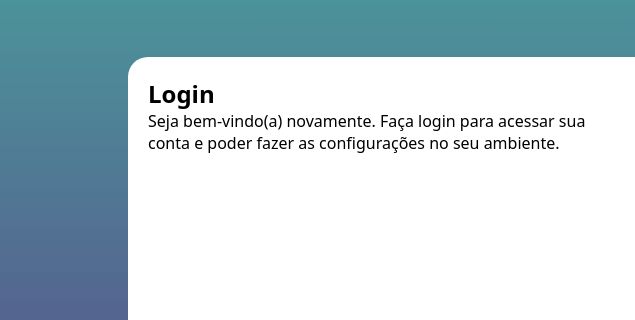
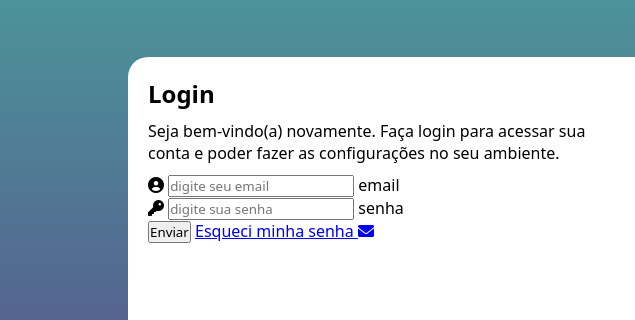
Before and after one commit to moisesmota-e/Projeto-login, a plain HTML site: page index.html in a window 1280 px wide. Shown: the part 93-413 px from the top of the page, 0-635 px from the left. Drawn offline with Linux system fonts and the light colour scheme.

Commit message:
Adicionando formulário

```diff
--- a/estilos/style.css
+++ b/estilos/style.css
@@ -48,3 +48,11 @@
     display: block;
     padding: 20px;
  }
+
+ #formulario > h1 {
+   margin-bottom: 10px;
+ }
+
+ #formulario > p {
+   margin-bottom: 10px;
+ }
--- a/index.html
+++ b/index.html
@@ -5,6 +5,7 @@
     <meta name="viewport" content="width=device-width, initial-scale=1.0">
     <link rel="stylesheet" href="estilos/style.css">
     <link rel="stylesheet" href="estilos/media-query.css">
+    <link rel="stylesheet" href="https://cdnjs.cloudflare.com/ajax/libs/font-awesome/6.0.0-beta3/css/all.min.css">
     <title>Login</title>
 </head>
 <body>
@@ -16,8 +17,19 @@
             <div id="formulario">
                 <h1>Login</h1>
                 <p>Seja bem-vindo(a) novamente. Faça login para acessar sua conta e poder fazer as configurações no seu ambiente.</p>
-                <form action="login.php" method="post">
-
+                <form action="login.php" method="post" autocomplete="on">
+                    <div class="campo">
+                        <i class="fa-solid fa-circle-user"></i>
+                        <input type="email" name="email" id="iemail" autocomplete="email" required minlength="8" maxlength="20" size="18" placeholder="digite seu email">
+                        <label for="iemail">email</label>
+                    </div>
+                    <div class="campo">
+                        <i class="fa-solid fa-key"></i>
+                        <input type="password" name="senha" id="isenha" autocomplete="current-password" required minlength="8" maxlength="15" size="18" placeholder="digite sua senha">
+                        <label for="isenha">senha</label>
+                    </div>
+                    <input type="submit" value="Enviar">
+                    <a href="esqueci.html">Esqueci minha senha <i class="fa-solid fa-envelope"></i></a>
                 </form>
             </div>
         </section>
```
